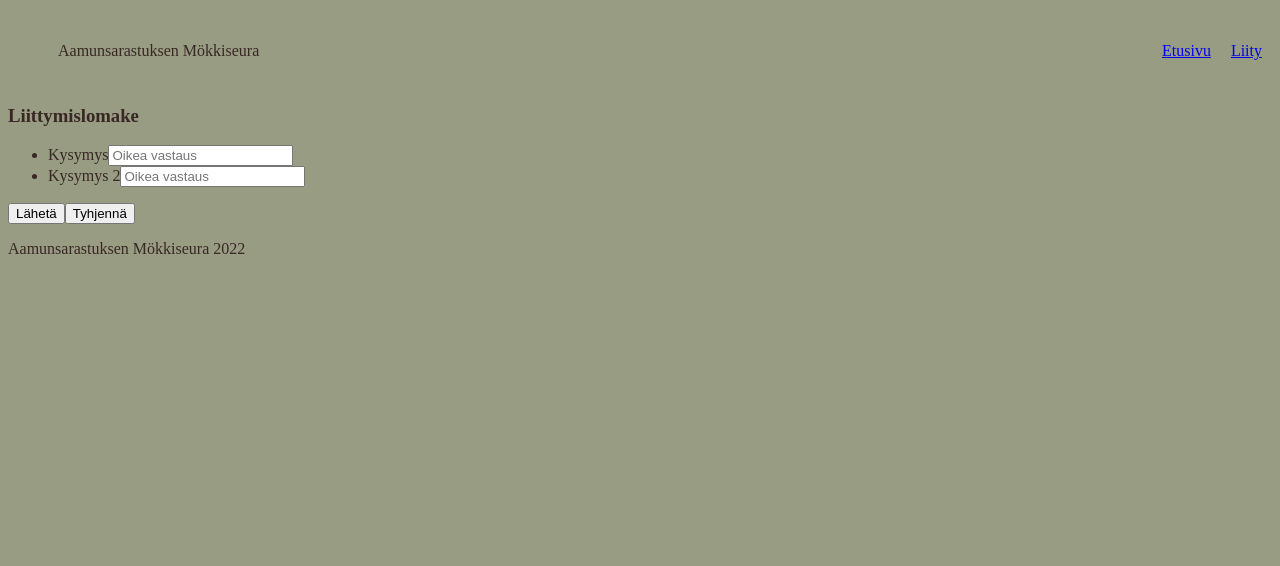
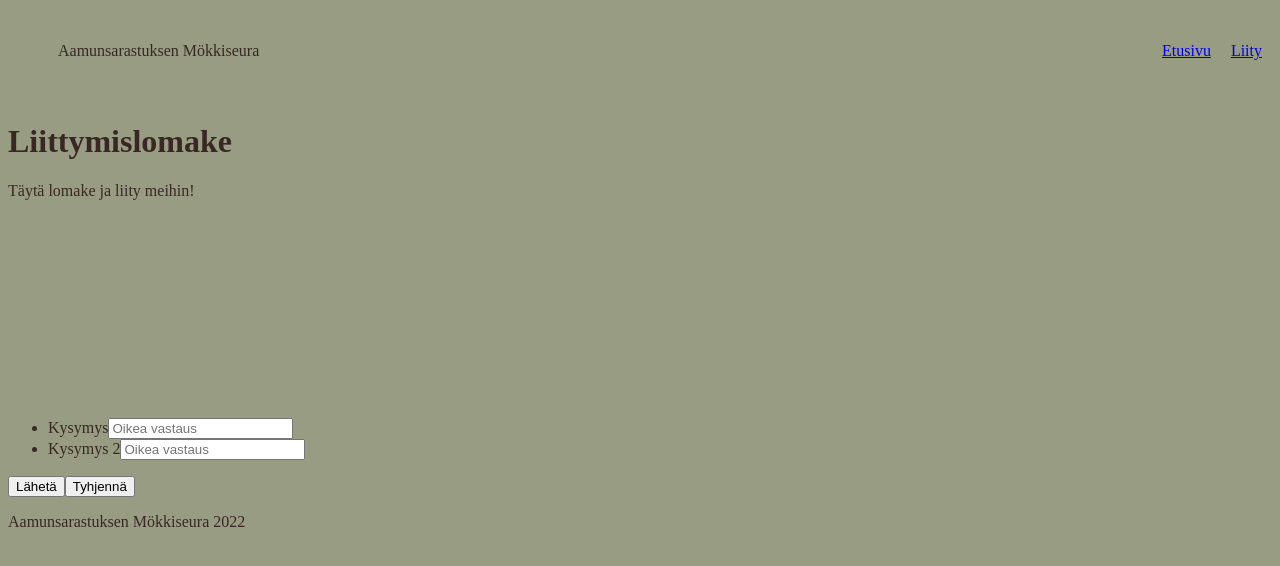
Before and after one commit to vuorisumu/GGJ-aamunsarastus, a React (Vite) app: page /liity in a window 1280 px wide. Shown: the top 566 px of the page. Built offline with nearby package versions, Linux system fonts and the light colour scheme.

Commit message:
feat: use pageintro on form

```diff
--- a/src/components/JoinForm.jsx
+++ b/src/components/JoinForm.jsx
@@ -1,6 +1,7 @@
 import { useContext, useEffect, useState } from "react";
 import { useTranslation } from "react-i18next";
 import UserContext from "../util/UserContext";
+import PageIntro from "./PageIntro";
 
 function JoinForm() {
   const { initPhaseTwo } = useContext(UserContext);
@@ -56,7 +57,7 @@ function JoinForm() {
 
   return (
     <div className="join-form">
-      <h3>{tr.title}</h3>
+      <PageIntro data={tr} />
 
       <ul>
         {answers.map((q, i) => (
```
